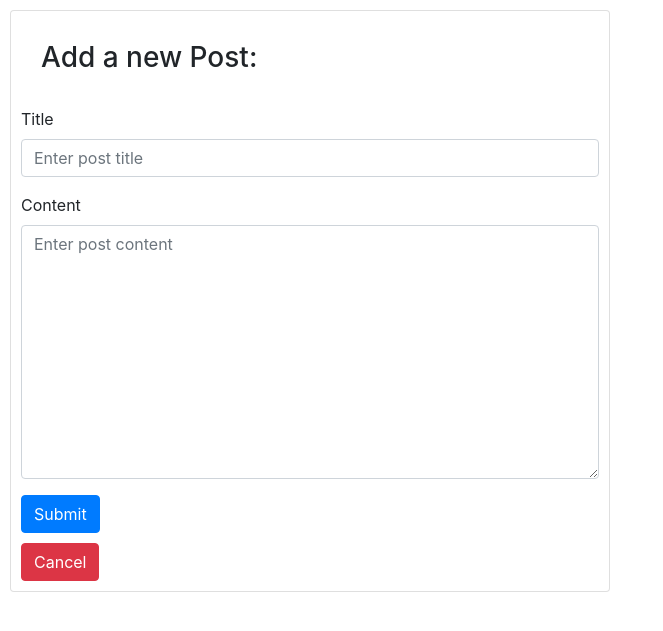
After one commit to jmcginty15/Blogly-app, a Flask app: page /users/1/posts/new in a window 1280 px wide. The commit adds this page. Shown: the top 631 px of the page, without its empty margins (0-663 px from the left). Run offline with Flask 2, Linux system fonts and the light colour scheme; some libraries are stand-ins or nearby versions.

Commit message:
post functionality added

```diff
--- a/app.py
+++ b/app.py
@@ -2,7 +2,8 @@
 
 from flask import Flask, request, render_template, redirect, flash
 from flask_debugtoolbar import DebugToolbarExtension
-from models import db, connect_db, User
+from models import db, connect_db, User, Post
+from datetime import datetime, timezone
 
 app = Flask(__name__)
 app.config['SECRET_KEY'] = 'yeet'
@@ -50,7 +51,9 @@ def process_form():
 def display_user(user_id):
     """Displays details for a single user"""
     user = User.query.get(user_id)
-    return render_template('single-user.html', user=user)
+    posts = Post.query.filter_by(poster_id=user_id)
+    post_count = posts.count()
+    return render_template('single-user.html', user=user, posts=posts, post_count=post_count)
 
 @app.route('/users/<int:user_id>/edit')
 def edit_user(user_id):
@@ -82,3 +85,56 @@ def delete_user(user_id):
     db.session.commit()
     flash(f'{username} deleted!')
     return redirect('/users')
+
+@app.route('/posts/<int:post_id>')
+def show_post(post_id):
+    """Shows a single post by id"""
+    post = Post.query.get(post_id)
+    return render_template('post.html', post=post)
+
+@app.route('/posts/<int:post_id>/edit')
+def edit_post_form(post_id):
+    """Displays a form to edit a post"""
+    post = Post.query.get(post_id)
+    user = post.poster
+    return render_template('post-form.html', new=False, post=post, user=user)
+
+@app.route('/posts/<int:post_id>/edit', methods=['POST'])
+def process_post_edit(post_id):
+    """Processes input for editing a post"""
+    form_input = request.form
+    post = Post.query.get(post_id)
+    post.title = form_input['title']
+    post.content = form_input['content']
+    post.updated_at = datetime.now(timezone.utc)
+    db.session.commit()
+    flash(f'{post.title} updated!')
+    return redirect(f'/posts/{post.id}')
+
+@app.route('/posts/<int:post_id>/delete', methods=['POST'])
+def delete_post(post_id):
+    """Deletes a post by id"""
+    post = Post.query.get(post_id)
+    user = post.poster
+    title = post.title
+    db.session.delete(post)
+    db.session.commit()
+    flash(f'{title} deleted!')
+    return redirect(f'/users/{user.id}')
+
+@app.route('/users/<int:user_id>/posts/new')
+def add_post(user_id):
+    """Displays form for adding a new post"""
+    user = User.query.get(user_id)
+    return render_template('post-form.html', new=True, post=None, user=user)
+
+@app.route('/users/<int:user_id>/posts/new', methods=['POST'])
+def process_new_post(user_id):
+    """Processes form input for new post"""
+    form_input = request.form
+    user = User.query.get(user_id)
+    new_post = Post(title=form_input['title'], content=form_input['content'], created_at=datetime.now(timezone.utc), updated_at=datetime.now(timezone.utc), poster_id=user_id)
+    db.session.add(new_post)
+    db.session.commit()
+    flash(f'{new_post.title} added!')
+    return redirect(f'/users/{user_id}')
--- a/static/app.css
+++ b/static/app.css
@@ -18,3 +18,15 @@
 #cancel-button {
     margin-top: 10px;
 }
+
+#post-list {
+    padding: 0;
+}
+
+#posts-title {
+    padding-left: 20px;
+}
+
+#post-container {
+    margin: 10px;
+}
--- /dev/null
+++ b/templates/post-form.html
@@ -0,0 +1,57 @@
+{% extends 'base.html' %}
+
+{% block title %}
+{% if new %}
+New Post
+{% else %}
+Edit {{ post.title }}
+{% endif %}
+{% endblock %}
+
+{% block content %}
+<div>
+    <div class="card" style="width: 600px;" id="form-container">
+        {% if new %}
+        <div class="card-body">
+            <h3 class="card-title">Add a new Post:</h3>
+        </div>
+        <form action="/users/{{ user.id }}/posts/new" method="POST">
+            <div class="form-group">
+                <label for="title">Title</label>
+                <input class="form-control" name="title" placeholder="Enter post title" required>
+            </div>
+            <div class="form-group">
+                <label for="content">Content</label>
+                <textarea class="form-control" name="content" placeholder="Enter post content" rows="10" required></textarea>
+            </div>
+            <button type="submit" class="btn btn-primary">Submit</button>
+        </form>
+        <form action="/users/{{ user.id }}" id="cancel-button">
+            <button class="btn btn-danger">Cancel</button>
+        </form>
+        {% else %}
+        <div class="card-body">
+            <h3 class="card-title">Edit {{ post.title }}:</h3>
+        </div>
+        <form action="/posts/{{ post.id }}/edit" method="POST">
+            <div class="form-group">
+                <label for="title">Title</label>
+                <input class="form-control" name="title" placeholder="Enter post title" value="{{ post.title }}"
+                    required>
+            </div>
+            <div class="form-group">
+                <label for="content">Content</label>
+                <textarea class="form-control" name="content" placeholder="Enter post content" rows="10"
+                    required>{{ post.content }}</textarea>
+            </div>
+            <button type="submit" class="btn btn-primary">Save</button>
+        </form>
+        <form action="/posts/{{ post.id }}" id="cancel-button">
+            <button class="btn btn-danger">Cancel</button>
+        </form>
+        {% endif %}
+    </div>
+    <br>
+</div>
+
+{% endblock %}
```
Also changed, not shown: models.py (+17 -0 lines), seed.py (+25 -4 lines), templates/post.html (added, +29 -0 lines), templates/single-user.html (+22 -0 lines).
